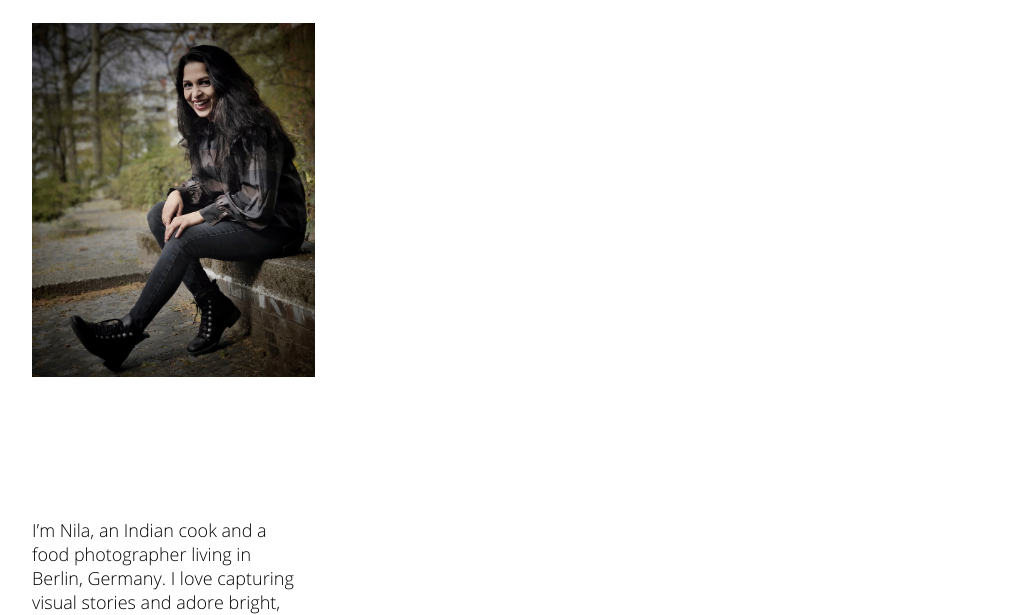
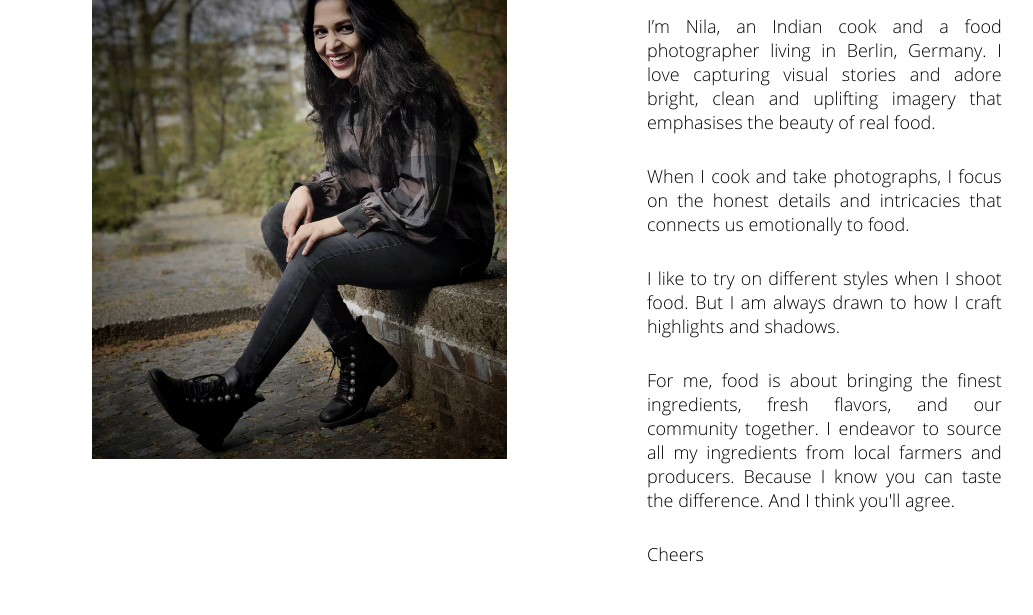
Before and after one commit to nilahomar/dci-project, a plain HTML site: page about.html in a window 1280 px wide. Shown: the part 360-975 px from the top of the page, without its empty margins (88-1121 px from the left). Drawn offline with Linux system fonts and the light colour scheme.

Commit message:
about alignment

```diff
--- a/about.html
+++ b/about.html
@@ -37,11 +37,11 @@
     </nav>
   </header>
   <main>
-    <section style="width:100%; clear:left">
     <div class="about">
       <img src="./img/author/nila.jpeg" alt="picture of photographer Nila" style="width: 100%;">
     </div>
-      <div class="about1">
+    <div class="about">
+      <h1>About Me</h1>
       <p class="paragraph">
         I’m Nila, an Indian cook and a food photographer living in Berlin, Germany. I love capturing visual stories
         and adore bright, clean and uplifting imagery that emphasises the beauty of real food.
@@ -63,12 +63,8 @@
         Cheers
       </p>
     </div>
-    </section>
   </main>
   <footer>
-    <p>
-      hjdguytbvghdsfyf
-    </p>
     <section class="icons">
       <a href="https://www.whatsapp.com/">
         <i class="fab fa-whatsapp"></i>
--- a/css/style.css
+++ b/css/style.css
@@ -108,41 +108,18 @@ nav ul li a:hover {
 
 /* Here starts the about page */
 .about {
-  float: left;
-  width: 30%;
-  padding: 30px;
-  margin: 10px;
-  margin-bottom: 100px;
+  display: inline-block;
+  align-content: center;
+  vertical-align: top;
+  width: 45%;
+  height: 45%;
+  padding-left: 100px;
 }
 
-.about1 {
-  /* float: left; */
-  width: 30%;
-  padding: 30px;
-  margin: 10px;
-  margin-bottom: 100px;
-}
-
-.about img {
-  margin-top: 50px;
-}
-
-.about1 .paragraph {
+.about .paragraph {
   font-size: 18px;
-}
-
-.about1 .paragraph.clear {
-  clear: left;
-}
-
-.about1 .paragraph:after {
-  clear: left;
-}
-
-.about::after {
-  content: "";
-  display: table;
-  clear: both;
+  text-align: justify;
+  margin: 30px;
 }
 
 /* here starts contact page */
```
Also changed, not shown: recipe.html (+2 -2 lines), 1 other file. Lines whose indentation alone changed are shown as unchanged.
